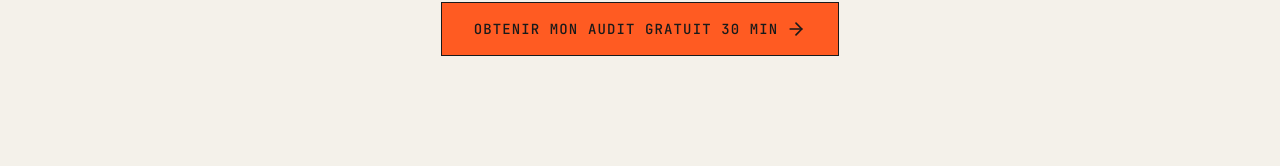
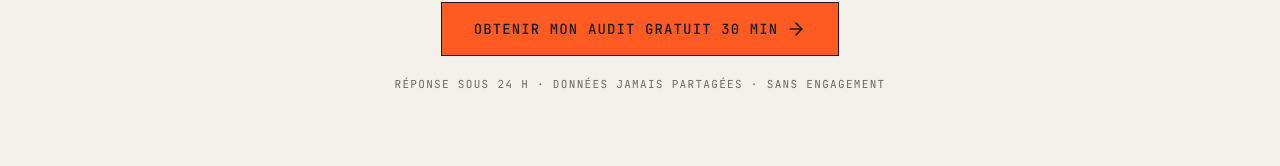
Before and after one commit to Jimmyjoe13/Nana-intelligence, a Next.js app: page /agence-lead-generation in a window 1280 px wide. Shown: the part 386-552 px from the top of the page. Built offline with nearby package versions, Linux system fonts and the light colour scheme; no server answers.

Commit message:
cro(agence-lead-generation): track CTA final + cartes villes, réassurance sous le CTA hero

```diff
--- a/src/app/agence-lead-generation/page.tsx
+++ b/src/app/agence-lead-generation/page.tsx
@@ -78,6 +78,9 @@ export default function AgencyPage() {
               </Button>
             </Link>
           </div>
+          <p className="mt-5 text-center font-mono text-[11px] uppercase tracking-[0.12em] text-ink-3">
+            Réponse sous 24 h · Données jamais partagées · Sans engagement
+          </p>
         </div>
       </section>
 
@@ -100,7 +103,7 @@ export default function AgencyPage() {
                   {agency.heroSubtitle}
                 </p>
                 <Link href={`/agence-lead-generation/${agency.slug}`} className="mt-auto">
-                  <Button variant="ink" className="w-full" icon={<ArrowRight size={16} />}>Découvrir : {agency.cityName}</Button>
+                  <Button variant="ink" className="w-full" icon={<ArrowRight size={16} />} trackLabel={`agence_card_${agency.slug}`} sectionId="agence_cities">Découvrir : {agency.cityName}</Button>
                 </Link>
               </Box>
             ))}
@@ -136,7 +139,7 @@ export default function AgencyPage() {
            <p className="text-cream/60 max-w-xl text-lg">Nous accompagnons les entreprises sur toute la France. Discutons de votre projet dès maintenant.</p>
            <div className="flex flex-wrap gap-4 justify-center">
              <Link href="/contact/">
-               <Button variant="primary" size="lg" icon={<Sparkles size={20} />}>Obtenir mon audit gratuit 30 min</Button>
+               <Button variant="primary" size="lg" icon={<Sparkles size={20} />} trackLabel="agence_footer_audit" sectionId="agence_footer">Obtenir mon audit gratuit 30 min</Button>
              </Link>
              <Link href="/blog/" className="font-mono text-[11px] text-orange uppercase tracking-widest font-bold self-center hover:underline">Blog prospection B2B</Link>
            </div>
```
